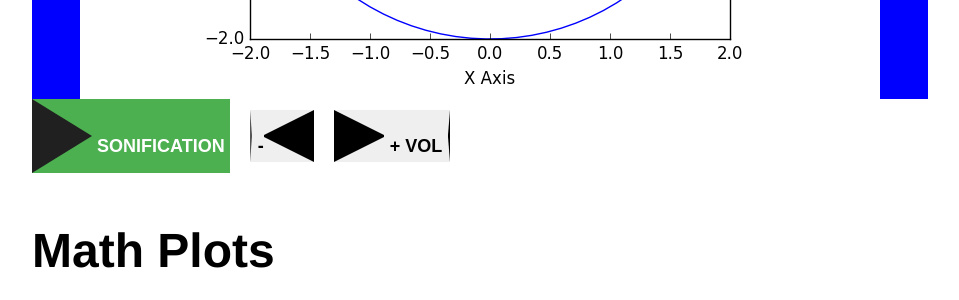
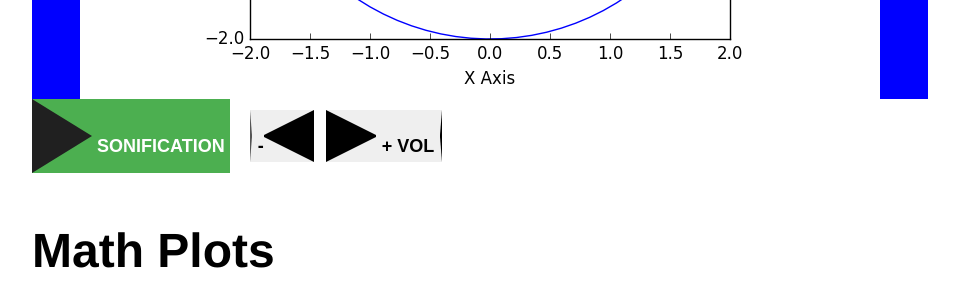
Before and after one commit to rbobkoskie3/rbobkoskie3.github.io, a Jekyll site: the page built from fixes/index.html, in a window 1280 px wide. Shown: the part 902-1202 px from the top of the page, without its empty margins (160-1119 px from the left). Built offline with Jekyll 4.4.1, drawn with Linux system fonts in a browser that asks for light colours.

Commit message:
Add files via upload

```diff
--- a/fixes/index.html
+++ b/fixes/index.html
@@ -132,7 +132,7 @@
             // width: 74px;
             width: 74;
             // height: 74px;
-            height: 66px;
+            height: 86px;
 
             // transition: 100ms all ease;
             cursor: pointer;
@@ -149,7 +149,7 @@
             font-size: 18px;
             font-weight: bold;
             // padding: 0px 5px;
-            margin-right:16px;
+            margin-right: 8px;
             border-top: 25px solid transparent;
             border-right: 50px solid #000;
             border-bottom: 25px solid transparent;
```
